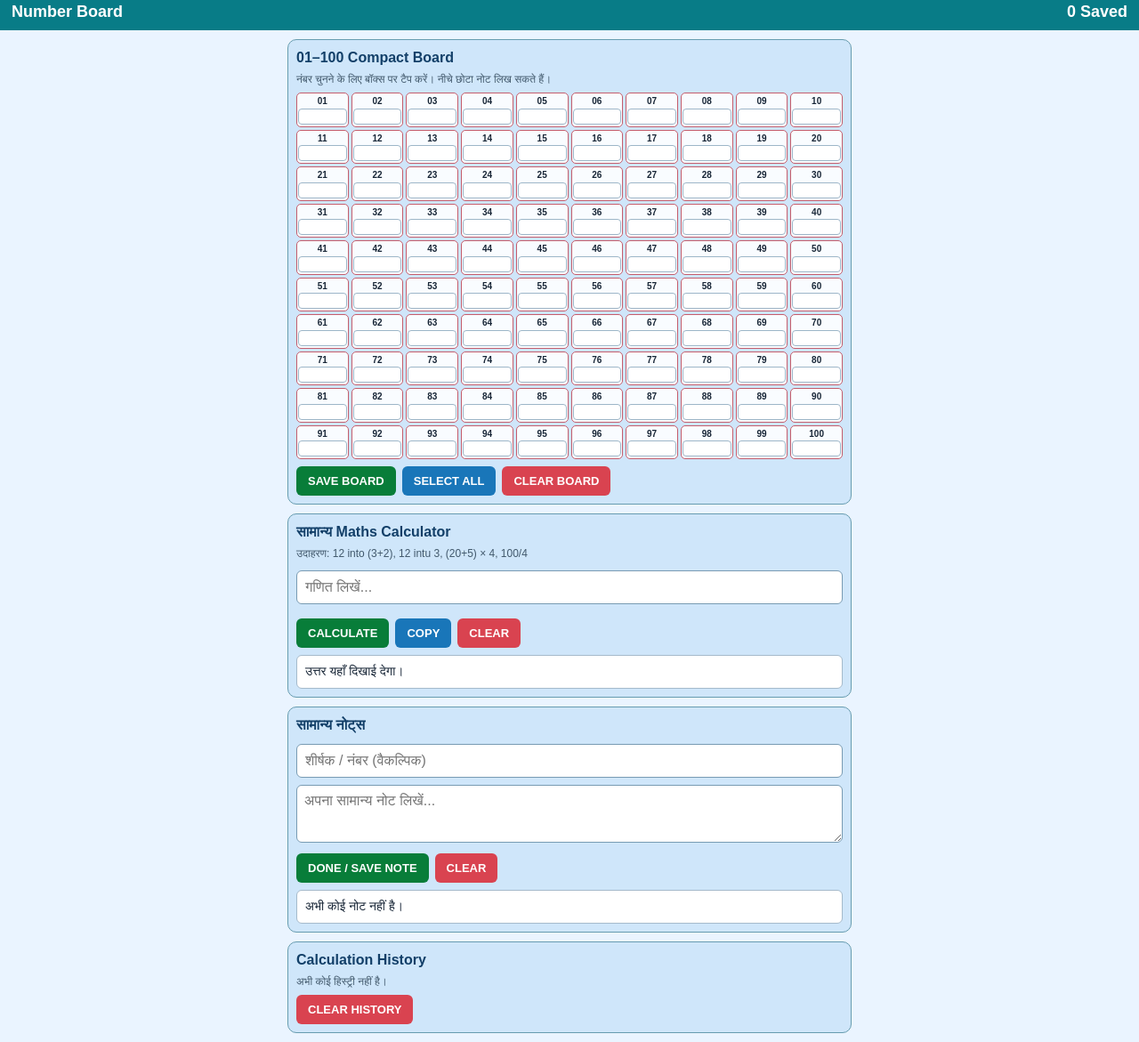
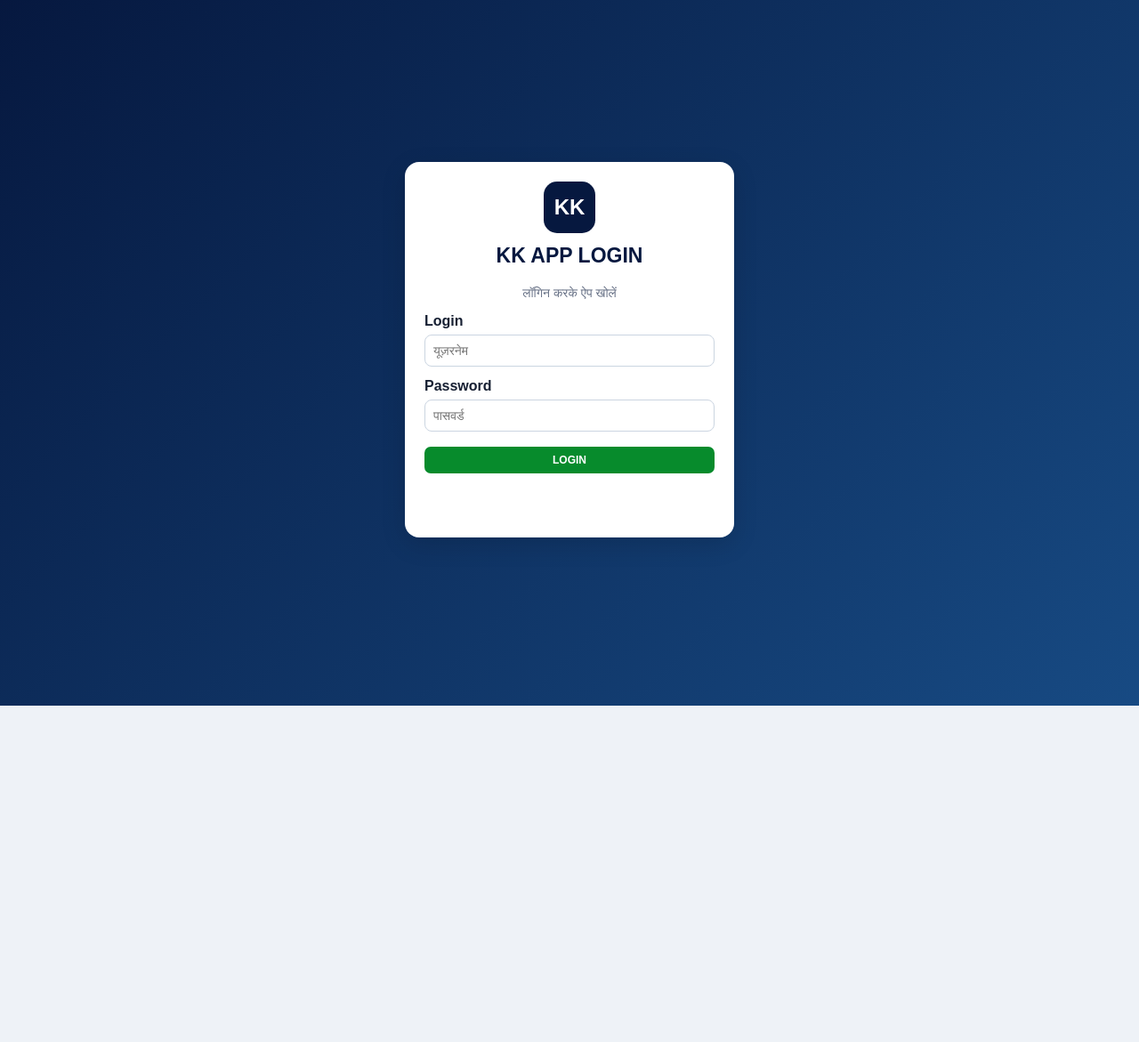
Before and after one commit to tranveersingh33-dot/Kk, a plain HTML site: page index.html in a window 1280 px wide. Shown: the part 7-1178 px from the top of the page at 89% size. After the commit the page ends 800 px from the top, so only its background shows below. Drawn offline with Linux system fonts and the light colour scheme.

Commit message:
Update title and restructure HTML layout

```diff
--- a/index.html
+++ b/index.html
@@ -3,87 +3,158 @@
 <head>
 <meta charset="UTF-8">
 <meta name="viewport" content="width=device-width,initial-scale=1">
-<title>Compact Number Board & Calculator</title>
+<title>KK Number Count & Calculator</title>
 <style>
-*{box-sizing:border-box}body{margin:0;background:#eaf4ff;color:#172536;font-family:Arial,sans-serif}
-header{background:#087c87;color:#fff;padding:10px 13px;display:flex;justify-content:space-between;align-items:center;font-weight:bold;font-size:18px}
-main{max-width:650px;margin:10px auto;padding:0 8px}.panel{background:#cfe6fa;border:1px solid #679caf;border-radius:10px;padding:9px;margin-bottom:10px}
-h2{font-size:16px;margin:2px 0 8px;color:#123f68}.hint{font-size:12px;color:#42596c;margin:4px 0 8px}
-.board{display:grid;grid-template-columns:repeat(10,minmax(0,1fr));gap:3px}
-.tile{min-width:0;text-align:center;padding:2px 1px;border:1px solid #c45d6c;border-radius:5px;background:#f9fcff;cursor:pointer}
-.tile b{display:block;font-size:10px;line-height:13px}.tile input{width:100%;min-width:0;height:18px;border:1px solid #9db6c8;border-radius:4px;text-align:center;padding:0;font-size:10px}
-.tile.active{background:#e2ffe8;border-color:#07833b;outline:1px solid #07833b}
-.row{display:flex;gap:7px;flex-wrap:wrap;margin-top:8px}button{border:0;border-radius:6px;padding:9px 13px;background:#087d39;color:#fff;font-weight:bold;font-size:13px}button.blue{background:#1976b9}button.red{background:#d94350}
-input,textarea,select{font:inherit}.field{width:100%;padding:9px;border:1px solid #789bb3;border-radius:6px;background:#fff;margin:4px 0 8px}
-textarea{width:100%;min-height:65px;padding:8px;border:1px solid #789bb3;border-radius:6px;background:#fff}
-.result{white-space:pre-wrap;overflow-wrap:anywhere;background:#fff;border:1px solid #a5bacb;border-radius:6px;padding:9px;min-height:38px;font-size:14px}
-.histitem{background:#fff;border-radius:5px;padding:7px;margin:5px 0;font-size:13px;overflow-wrap:anywhere}
-@media(max-width:380px){main{padding:0 5px}.panel{padding:7px}.board{gap:2px}.tile{padding:1px}.tile b{font-size:9px}.tile input{height:16px;font-size:9px}button{padding:8px 10px}}
+*{box-sizing:border-box}body{margin:0;font-family:Arial,sans-serif;background:#eef2f7;color:#172033}
+#login{min-height:100vh;display:grid;place-items:center;padding:18px;background:linear-gradient(135deg,#06183f,#174a83)}
+.card{background:#fff;border-radius:16px;padding:22px;box-shadow:0 8px 28px #0002}
+.login-card{width:min(100%,370px)}.logo{margin:0 auto 12px;width:58px;height:58px;border-radius:15px;background:#06183f;color:white;display:grid;place-items:center;font-size:24px;font-weight:bold}
+h1,h2,h3{margin-top:0}h1{text-align:center;color:#06183f;font-size:23px}.muted{text-align:center;color:#667085;font-size:14px}
+label{display:block;font-weight:600;margin:13px 0 6px}input,textarea{width:100%;padding:9px;border:1px solid #cbd5e1;border-radius:8px;font:inherit;font-size:14px}
+textarea{min-height:90px;resize:vertical}button{border:0;border-radius:7px;padding:8px 10px;background:#1769aa;color:white;font-size:12px;font-weight:bold;cursor:pointer}
+button.green{background:#078b2c}button.gray{background:#667085}button.red{background:#c43d3d}
+.login-card button{width:100%;margin-top:17px}#loginError{color:#c62828;text-align:center;min-height:18px}
+#app{display:none}.top{background:#06183f;color:#fff;padding:15px 18px;display:flex;align-items:center;justify-content:space-between;gap:12px}
+.top h2{margin:0;font-size:20px}.top button{padding:9px 12px}
+nav{background:white;padding:12px;display:flex;gap:8px;flex-wrap:wrap;box-shadow:0 2px 8px #0001}
+nav button{font-size:13px;padding:10px 12px}
+main{max-width:950px;margin:auto;padding:15px}.panel{background:#fff;border-radius:13px;padding:17px;margin-bottom:14px;box-shadow:0 3px 12px #14213d0d}
+.panel h3{color:#06183f;margin-bottom:12px}.row{display:flex;gap:8px;flex-wrap:wrap;margin-top:10px}.row button{flex:1}
+.stats{display:grid;grid-template-columns:repeat(2,minmax(0,1fr));gap:10px;margin-top:12px}
+.stat{background:#f1f5f9;padding:13px;border-radius:10px}.stat strong{display:block;font-size:24px;color:#078b2c;margin-top:4px}
+.hidden{display:none}.note{font-size:13px;color:#667085;line-height:1.5}
+#items{display:flex;gap:7px;flex-wrap:wrap;margin-top:10px}.chip{padding:7px 10px;background:#e8f1fb;border-radius:8px;font-weight:bold}
+#historyList{padding-left:20px}#historyList li{padding:6px 0;border-bottom:1px solid #edf0f4}
+@media(max-width:420px){.row button{min-width:42%}.top h2{font-size:17px}}
 </style>
 </head>
 <body>
-<header><span>Number Board</span><span id="savedCount">0 Saved</span></header>
-<main>
-<section class="panel">
-<h2>01–100 Compact Board</h2>
-<p class="hint">नंबर चुनने के लिए बॉक्स पर टैप करें। नीचे छोटा नोट लिख सकते हैं।</p>
-<div class="board" id="board"></div>
-<div class="row"><button onclick="saveBoard()">SAVE BOARD</button><button class="blue" onclick="selectAll()">SELECT ALL</button><button class="red" onclick="clearBoard()">CLEAR BOARD</button></div>
+<section id="login">
+  <div class="card login-card">
+    <div class="logo">KK</div>
+    <h1>KK APP LOGIN</h1>
+    <p class="muted">लॉगिन करके ऐप खोलें</p>
+    <form id="loginForm">
+      <label for="user">Login</label><input id="user" placeholder="यूज़रनेम" autocomplete="username" required>
+      <label for="pass">Password</label><input id="pass" type="password" placeholder="पासवर्ड" autocomplete="current-password" required>
+      <button class="green" type="submit">LOGIN</button>
+      <p id="loginError"></p>
+    </form>
+  </div>
 </section>
 
-<section class="panel">
-<h2>सामान्य Maths Calculator</h2>
-<p class="hint">उदाहरण: 12 into (3+2), 12 intu 3, (20+5) × 4, 100/4</p>
-<input id="expr" class="field" placeholder="गणित लिखें..." autocomplete="off">
-<div class="row"><button onclick="calculate()">CALCULATE</button><button class="blue" onclick="copyAnswer()">COPY</button><button class="red" onclick="clearCalc()">CLEAR</button></div>
-<div id="answer" class="result" style="margin-top:8px">उत्तर यहाँ दिखाई देगा।</div>
+<section id="app">
+<header class="top"><h2>KK NUMBER COUNT</h2><button class="red" id="logout">LOGOUT</button></header>
+<nav>
+  <button data-page="home">HOME</button>
+  <button data-page="countPage">NUMBER COUNT</button>
+  <button data-page="calcPage">CALCULATOR</button>
+  <button data-page="historyPage">HISTORY</button>
+</nav>
+<main>
+<section class="panel page" id="home">
+  <h3>Welcome to KK App</h3>
+  <p>यह ऐप सामान्य नंबरों की गिनती और साधारण गणित के लिए है।</p>
+  <p class="note">यहाँ नंबरों की सूची में कुल आइटम गिने जा सकते हैं। इसमें दाँव, सट्टा, पलट या रकम लगाने की गणना शामिल नहीं है।</p>
 </section>
 
-<section class="panel">
-<h2>सामान्य नोट्स</h2>
-<input id="noteTitle" class="field" placeholder="शीर्षक / नंबर (वैकल्पिक)">
-<textarea id="noteText" placeholder="अपना सामान्य नोट लिखें..."></textarea>
-<div class="row"><button onclick="addNote()">DONE / SAVE NOTE</button><button class="red" onclick="clearNote()">CLEAR</button></div>
-<div id="notes" class="result" style="margin-top:8px">अभी कोई नोट नहीं है।</div>
+<section class="panel page hidden" id="countPage">
+  <h3>Number Count Board</h3>
+  <label for="numberInput">नंबर या आइटम लिखें / पेस्ट करें</label>
+  <textarea id="numberInput" placeholder="उदाहरण: 23 45 78&#10;या: 23, 45, 78"></textarea>
+  <div class="row">
+    <button id="pasteBtn">PASTE</button><button class="green" id="countBtn">COUNT</button>
+    <button class="gray" id="copyBtn">COPY</button><button class="red" id="clearBtn">CLEAR</button>
+  </div>
+  <div class="stats">
+    <div class="stat">कुल आइटम<strong id="itemCount">0</strong></div>
+    <div class="stat">अलग-अलग आइटम<strong id="uniqueCount">0</strong></div>
+  </div>
+  <div id="items"></div>
+  <p class="note">गिनती स्पेस, कॉमा, नई लाइन या डॉट से अलग किए गए आइटम के आधार पर होती है।</p>
 </section>
 
-<section class="panel">
-<h2>Calculation History</h2><div id="history" class="hint">अभी कोई हिस्ट्री नहीं है।</div>
-<div class="row"><button class="red" onclick="clearHistory()">CLEAR HISTORY</button></div>
+<section class="panel page hidden" id="calcPage">
+  <h3>साधारण Calculator</h3>
+  <label for="expression">गणित का सवाल</label>
+  <input id="expression" inputmode="decimal" placeholder="उदाहरण: (25 + 15) × 2">
+  <div class="row">
+    <button data-insert="7">7</button><button data-insert="8">8</button><button data-insert="9">9</button><button data-insert="+">+</button>
+  </div>
+  <div class="row">
+    <button data-insert="4">4</button><button data-insert="5">5</button><button data-insert="6">6</button><button data-insert="-">−</button>
+  </div>
+  <div class="row">
+    <button data-insert="1">1</button><button data-insert="2">2</button><button data-insert="3">3</button><button data-insert="*">×</button>
+  </div>
+  <div class="row">
+    <button data-insert="0">0</button><button data-insert=".">.</button><button data-insert="/">÷</button><button data-insert="(">(</button>
+  </div>
+  <div class="row">
+    <button data-insert=")">)</button><button class="green" id="calculateBtn">CALCULATE</button><button class="red" id="calcClear">CLEAR</button>
+  </div>
+  <div class="stat" style="margin-top:12px">उत्तर<strong id="answer">—</strong></div>
+  <p class="note">केवल सामान्य जोड़, घटाव, गुणा, भाग और कोष्ठक।</p>
+</section>
+
+<section class="panel page hidden" id="historyPage">
+  <h3>Calculation History</h3>
+  <ol id="historyList"><li>अभी कोई हिस्ट्री नहीं है।</li></ol>
+  <button class="red" id="clearHistory">CLEAR HISTORY</button>
 </section>
 </main>
+</section>
+
 <script>
-const board=document.getElementById('board');
-for(let n=1;n<=100;n++){
- const el=document.createElement('div');el.className='tile';el.dataset.n=n;
- const b=document.createElement('b');b.textContent=String(n).padStart(2,'0');
- const inp=document.createElement('input');inp.maxLength=8;inp.setAttribute('aria-label','नंबर '+n+' का नोट');
- el.append(b,inp);el.addEventListener('click',e=>{if(e.target!==inp)el.classList.toggle('active')});board.append(el);
+const LOGIN_NAME="KK", LOGIN_PASSWORD="8947";
+const $=id=>document.getElementById(id);
+$("loginForm").addEventListener("submit",e=>{
+ e.preventDefault();
+ if($("user").value.trim()===LOGIN_NAME && $("pass").value===LOGIN_PASSWORD){
+  $("login").style.display="none";$("app").style.display="block";$("loginError").textContent="";
+ }else{$("loginError").textContent="Login या Password गलत है।";}
+});
+$("logout").onclick=()=>{$("app").style.display="none";$("login").style.display="grid";$("pass").value="";};
+function showPage(id){document.querySelectorAll(".page").forEach(p=>p.classList.add("hidden"));$(id).classList.remove("hidden");}
+document.querySelectorAll("nav button").forEach(b=>b.onclick=()=>showPage(b.dataset.page));
+
+function getItems(){return $("numberInput").value.trim().split(/[\\s,.;]+/).filter(Boolean);}
+function doCount(){
+ const a=getItems();$("itemCount").textContent=a.length;
+ $("uniqueCount").textContent=new Set(a).size;
+ $("items").innerHTML="";
+ a.forEach(v=>{const s=document.createElement("span");s.className="chip";s.textContent=v;$("items").appendChild(s);});
 }
-let historyItems=[],noteItems=[];
-function saveBoard(){const d=[...board.children].map(x=>({v:x.querySelector('input').value,s:x.classList.contains('active')}));try{localStorage.setItem('compactBoard',JSON.stringify(d));localStorage.setItem('compactNotes',JSON.stringify(noteItems));document.getElementById('savedCount').textContent=d.filter(x=>x.v||x.s).length+' Saved';alert('Board सेव हो गया।')}catch(e){alert('सेव नहीं हो पाया।')}}
-function loadBoard(){try{const d=JSON.parse(localStorage.getItem('compactBoard')||'[]');d.forEach((x,i)=>{if(board.children[i]){board.children[i].querySelector('input').value=x.v||'';board.children[i].classList.toggle('active',!!x.s)}});noteItems=JSON.parse(localStorage.getItem('compactNotes')||'[]');renderNotes();document.getElementById('savedCount').textContent=d.filter(x=>x.v||x.s).length+' Saved'}catch(e){}}
-function selectAll(){[...board.children].forEach(x=>x.classList.add('active'))}
-function clearBoard(){if(!confirm('बोर्ड साफ़ करें?'))return;[...board.children].forEach(x=>{x.querySelector('input').value='';x.classList.remove('active')});localStorage.removeItem('compactBoard');document.getElementById('savedCount').textContent='0 Saved'}
-function parseMath(input){
- let s=input.toLowerCase().replace(/\b(into|intu)\b/g,'*').replace(/[×x]/g,'*').replace(/÷/g,'/').replace(/\s+/g,'');
- let i=0;
- function expr(){let v=term();while(s[i]==='+'||s[i]==='-'){let op=s[i++],r=term();v=op==='+'?v+r:v-r}return v}
- function term(){let v=factor();while(s[i]==='*'||s[i]==='/'||s[i]==='%'){let op=s[i++],r=factor();if(op==='*')v*=r;else if(op==='/'){if(r===0)throw Error('शून्य से भाग नहीं कर सकते।');v/=r}else v%=r}return v}
- function factor(){if(s[i]==='+'){i++;return factor()}if(s[i]==='-'){i++;return -factor()}if(s[i]==='('){i++;let v=expr();if(s[i]!==')')throw Error('ब्रैकेट पूरा नहीं है।');i++;return v}let start=i;while(/[0-9.]/.test(s[i]||'')&&i<s.length)i++;if(start===i)throw Error('गणित की अभिव्यक्ति जाँचें।');let t=s.slice(start,i);if((t.match(/\./g)||[]).length>1)throw Error('नंबर सही लिखें।');return Number(t)}
- if(!s)throw Error('पहले गणित लिखें।');
- if(!/^[0-9.+\-*/()%]+$/.test(s))throw Error('केवल सामान्य गणित के अंक और चिन्ह लिखें।');
- const value=expr();if(i!==s.length||!Number.isFinite(value))throw Error('गणित की अभिव्यक्ति सही नहीं है।');return value;
-}
-function calculate(){const raw=document.getElementById('expr').value;const out=document.getElementById('answer');try{const v=parseMath(raw);const a=Number.isInteger(v)?String(v):String(Number(v.toFixed(8)));out.textContent='Expression: '+raw+'\nAnswer: '+a;historyItems.unshift(raw+' = '+a);renderHistory()}catch(e){out.textContent='त्रुटि: '+e.message}}
-function renderHistory(){const h=document.getElementById('history');h.textContent='';if(!historyItems.length){h.textContent='अभी कोई हिस्ट्री नहीं है।';return}historyItems.forEach(t=>{const d=document.createElement('div');d.className='histitem';d.textContent=t;h.append(d)})}
-function clearHistory(){historyItems=[];renderHistory()}
-function clearCalc(){document.getElementById('expr').value='';document.getElementById('answer').textContent='उत्तर यहाँ दिखाई देगा।'}
-function copyAnswer(){const t=document.getElementById('answer').textContent;if(navigator.clipboard&&t&&!t.includes('यहाँ'))navigator.clipboard.writeText(t).then(()=>alert('कॉपी हो गया।')).catch(()=>alert('कॉपी नहीं हो पाया।'))}
-function addNote(){const title=document.getElementById('noteTitle').value.trim(),text=document.getElementById('noteText').value.trim();if(!title&&!text){alert('पहले नोट लिखें।');return}noteItems.unshift((title?title+' — ':'')+text);renderNotes();clearNote();saveBoard()}
-function renderNotes(){const n=document.getElementById('notes');n.textContent=noteItems.length?noteItems.join('\n\n'):'अभी कोई नोट नहीं है।'}
-function clearNote(){document.getElementById('noteTitle').value='';document.getElementById('noteText').value=''}
-document.getElementById('expr').addEventListener('keydown',e=>{if(e.key==='Enter')calculate()});
-loadBoard();
+$("countBtn").onclick=doCount;
+$("clearBtn").onclick=()=>{$("numberInput").value="";$("items").innerHTML="";$("itemCount").textContent="0";$("uniqueCount").textContent="0";};
+$("pasteBtn").onclick=async()=>{
+ try{$("numberInput").value=await navigator.clipboard.readText();doCount();}
+ catch(e){$("numberInput").focus();alert("Paste करने के लिए टेक्स्ट बॉक्स में दबाकर रखें और Paste चुनें।");}
+};
+$("copyBtn").onclick=async()=>{
+ const a=getItems();const text="Total items: "+a.length+"\\nUnique items: "+new Set(a).size+"\\nItems: "+a.join(", ");
+ try{await navigator.clipboard.writeText(text);alert("Count result copied.");}
+ catch(e){alert("इस ब्राउज़र में कॉपी उपलब्ध नहीं है।");}
+};
+
+document.querySelectorAll("[data-insert]").forEach(b=>b.onclick=()=>{
+ const el=$("expression");el.value+=b.dataset.insert;el.focus();
+});
+const history=[];
+function addHistory(s){history.unshift(s);$("historyList").innerHTML="";history.forEach(v=>{const li=document.createElement("li");li.textContent=v;$("historyList").appendChild(li);});}
+$("calculateBtn").onclick=()=>{
+ const expr=$("expression").value.trim();
+ if(!expr){$("answer").textContent="—";return;}
+ if(!/^[0-9+*/().\\s-]+$/.test(expr)){ $("answer").textContent="Invalid";return;}
+ try{
+  const result=Function('"use strict";return ('+expr+')')();
+  if(typeof result!=="number"||!Number.isFinite(result))throw Error();
+  const rounded=Number(result.toFixed(8));$("answer").textContent=rounded;
+  addHistory(expr+" = "+rounded);
+ }catch(e){$("answer").textContent="Invalid";}
+};
+$("calcClear").onclick=()=>{$("expression").value="";$("answer").textContent="—";};
+$("clearHistory").onclick=()=>{$("historyList").innerHTML="<li>अभी कोई हिस्ट्री नहीं है।</li>";history.length=0;};
 </script>
-</body></html>
+</body>
+</html>
```
